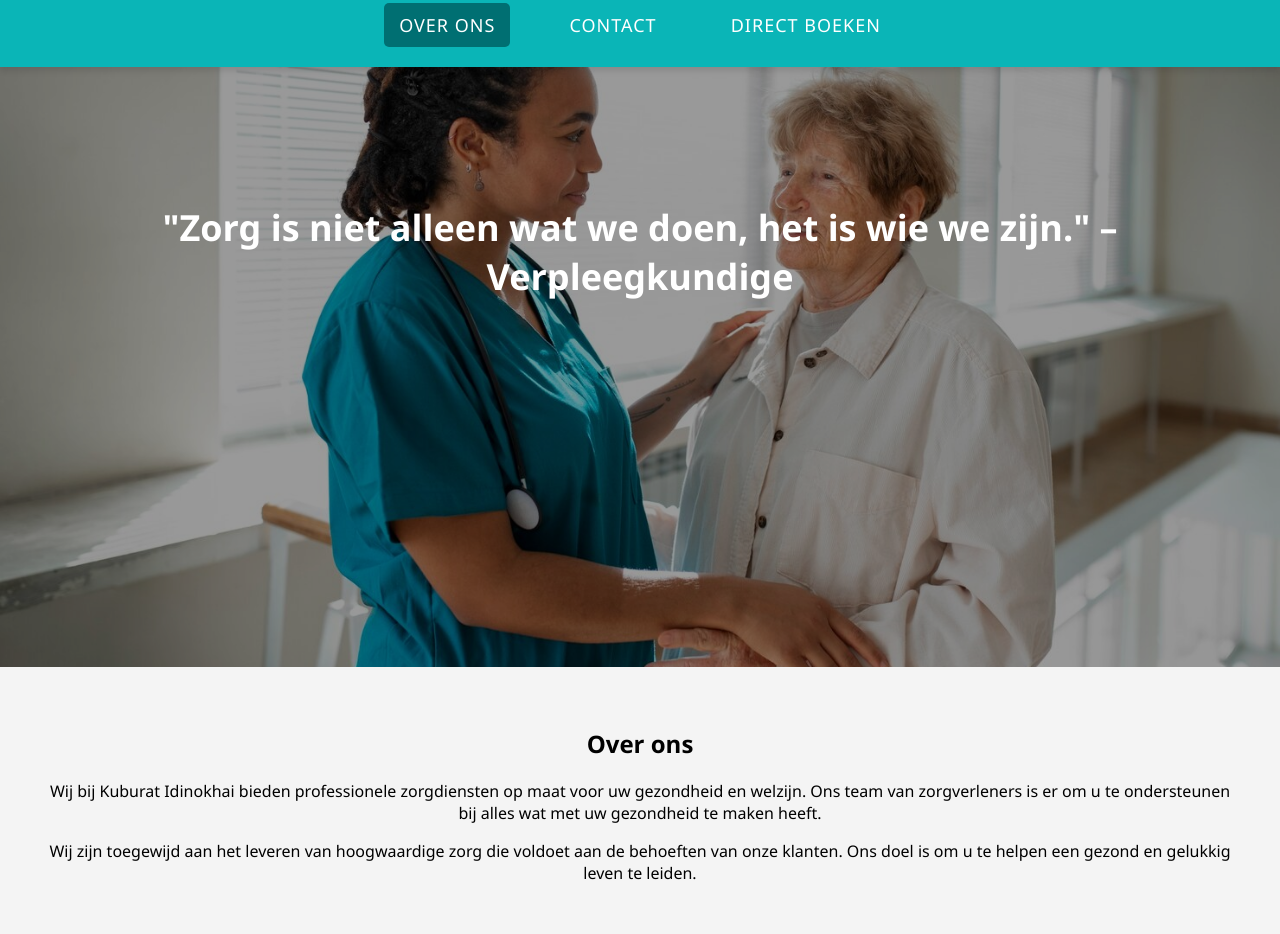
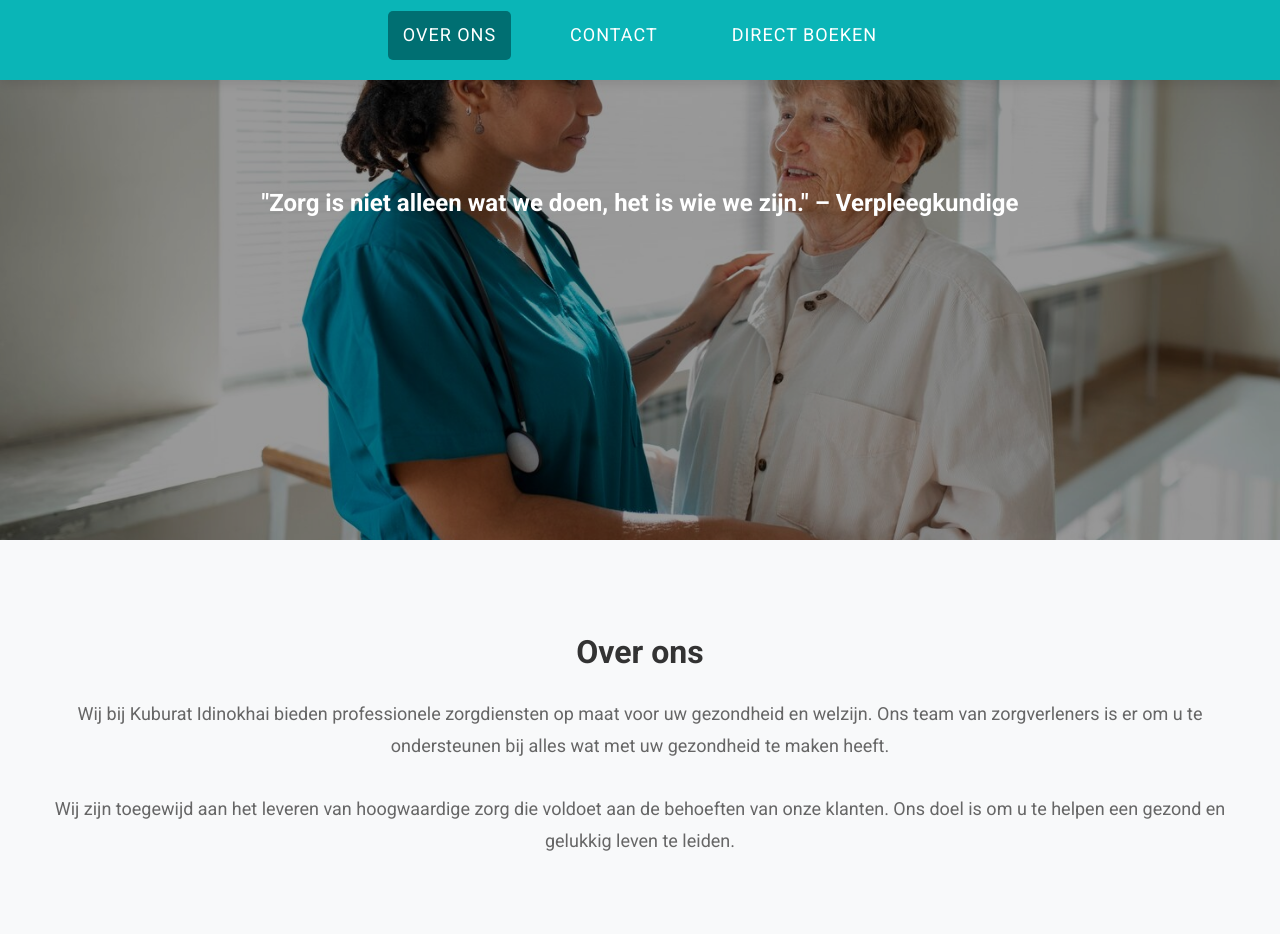
Before and after one commit to rrrubenvo/kuburat2, a plain HTML site: page index.html in a window 1280 px wide. Shown: the part 80-1014 px from the top of the page. Drawn offline with Linux system fonts and the light colour scheme.

Commit message:
Update index.html

```diff
--- a/index.html
+++ b/index.html
@@ -5,13 +5,18 @@
     <meta name="viewport" content="width=device-width, initial-scale=1.0">
     <meta http-equiv="X-UA-Compatible" content="ie=edge">
     <title>Kuburat Idinokhai - Zorg met zorg</title>
+
+    <!-- Link to Google Fonts for modern typography -->
+    <link href="https://fonts.googleapis.com/css2?family=Roboto:wght@400;500;700&display=swap" rel="stylesheet">
+
     <style>
         /* General body styles */
         body {
-            font-family: 'Segoe UI', Tahoma, Geneva, Verdana, sans-serif;
+            font-family: 'Roboto', sans-serif;
             margin: 0;
             padding: 0;
-            background-color: #f4f4f4;
+            background-color: #f8f9fa;
+            line-height: 1.6;
         }
 
         /* Modern Header */
@@ -20,7 +25,7 @@
             color: white;
             padding: 20px 40px;
             text-align: center;
-            box-shadow: 0 4px 6px rgba(0, 0, 0, 0.1); /* Light shadow for depth */
+            box-shadow: 0 4px 10px rgba(0, 0, 0, 0.1); /* Light shadow for depth */
             position: sticky;
             top: 0;
             z-index: 1000;
@@ -31,7 +36,7 @@
         header h1 {
             margin: 0;
             font-size: 32px;
-            font-weight: bold;
+            font-weight: 700;
             letter-spacing: 1px;
             text-transform: uppercase;
         }
@@ -70,11 +75,11 @@
             background-position: center center;
             color: white;
             text-align: center;
-            padding: 100px 20px;
+            padding: 80px 20px;
             font-size: 36px;
-            font-weight: bold;
+            font-weight: 700;
             position: relative;
-            min-height: 400px;
+            min-height: 300px; /* Min height of 300px for the banner */
         }
 
         .banner::after {
@@ -90,12 +95,31 @@
         .banner-text {
             position: relative;
             z-index: 1;
+            font-size: 1.5rem;
+            max-width: 800px;
+            margin: 0 auto;
         }
 
         /* Main content section */
         .main-content {
-            padding: 40px;
+            padding: 60px 40px;
             text-align: center;
+            max-width: 1200px;
+            margin: 0 auto;
+        }
+
+        .main-content h2 {
+            font-size: 32px;
+            color: #333;
+            margin-bottom: 20px;
+            font-weight: 600;
+        }
+
+        .main-content p {
+            font-size: 18px;
+            color: #666;
+            margin-bottom: 30px;
+            line-height: 1.8;
         }
 
         .cta-button {
@@ -106,10 +130,13 @@
             text-decoration: none;
             border-radius: 5px;
             margin-top: 20px;
+            display: inline-block;
+            transition: background-color 0.3s, transform 0.3s;
         }
 
         .cta-button:hover {
             background-color: #218838;
+            transform: translateY(-2px);
         }
 
         /* Footer styles */
@@ -138,6 +165,22 @@
             header nav a {
                 margin: 10px 0;
                 display: inline-block;
+            }
+
+            .banner {
+                padding: 60px 20px;
+            }
+
+            .banner-text {
+                font-size: 1.2rem;
+            }
+
+            .main-content {
+                padding: 40px 20px;
+            }
+
+            .cta-button {
+                padding: 12px 24px;
             }
         }
     </style>
```
